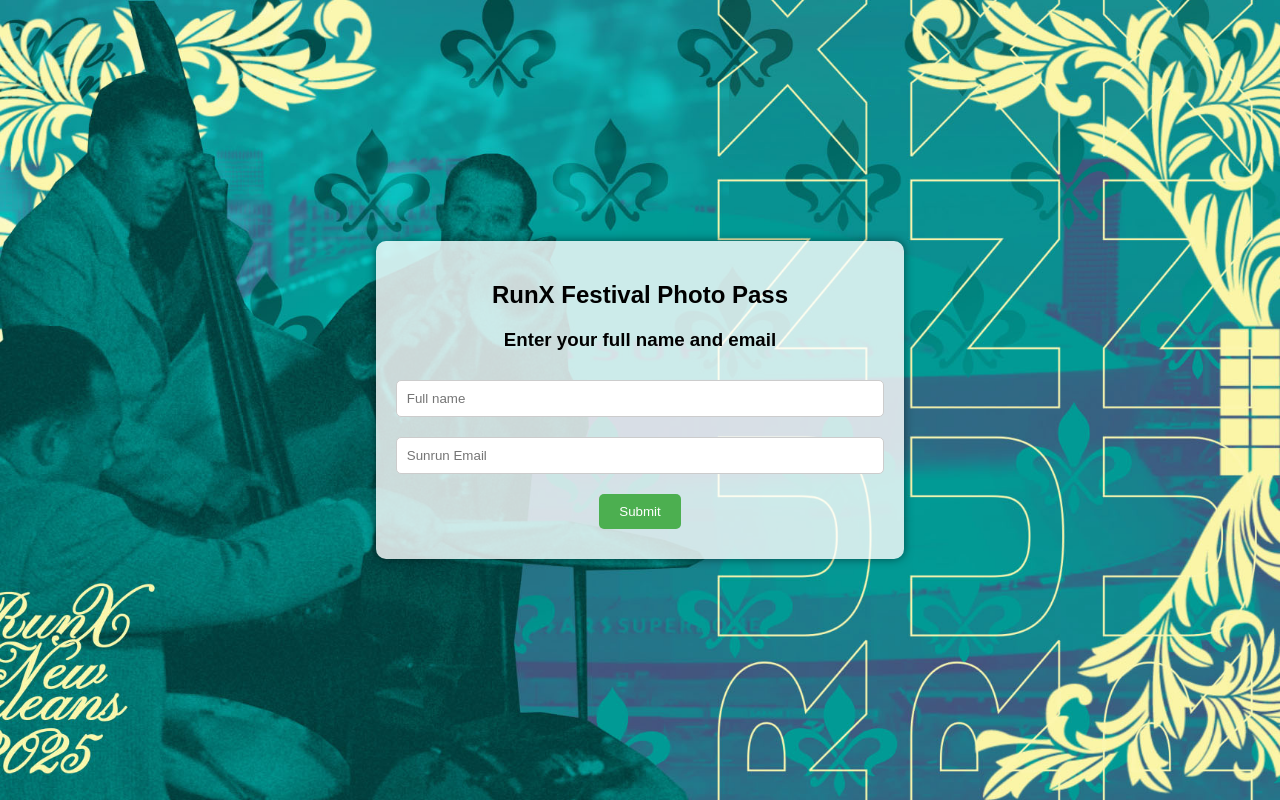
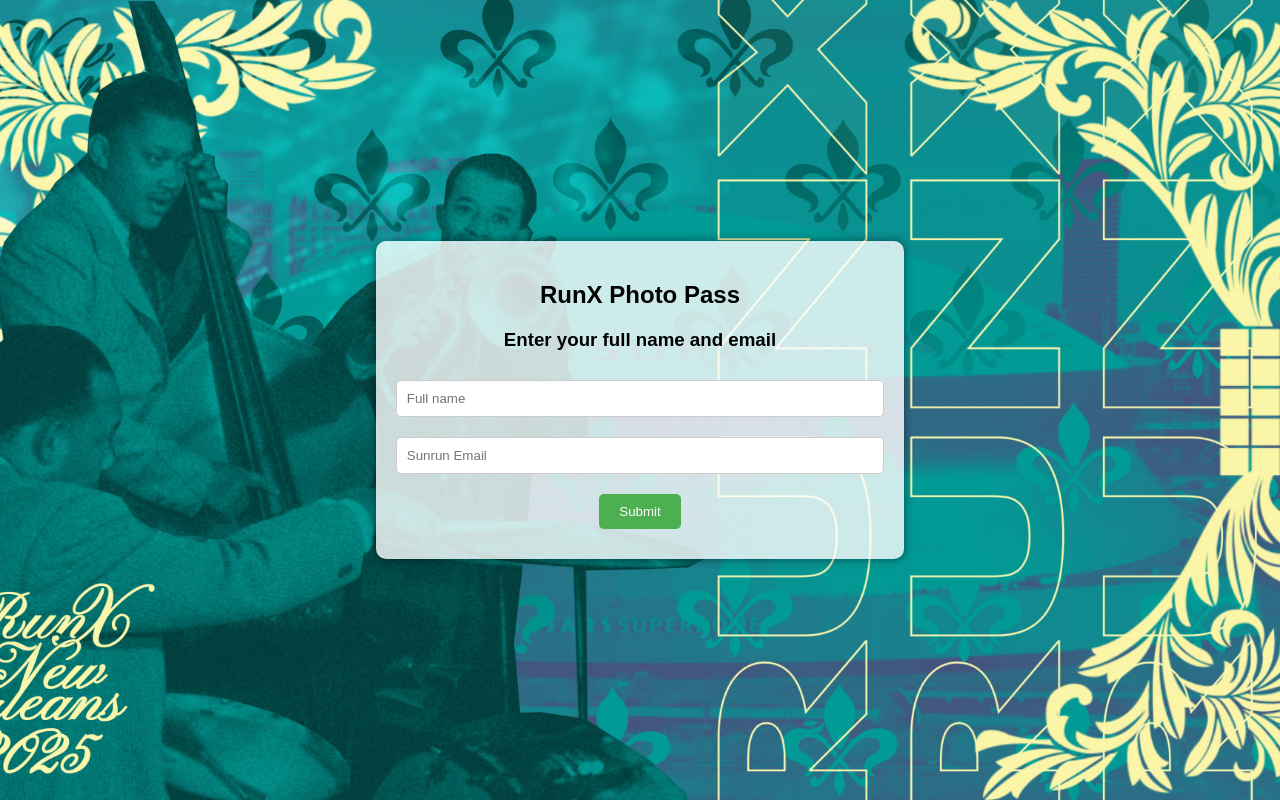
Before and after one commit to runxmedia/PhotoAssistantWeb, a plain HTML site: page index.html in a window 1280 px wide. Drawn offline with nearby package versions, Linux system fonts and the light colour scheme.

Commit message:
Update index.html

```diff
--- a/index.html
+++ b/index.html
@@ -77,7 +77,7 @@
 <body>
 
 <div id="form-container">
-    <h2>RunX Festival Photo Pass</h2>
+    <h2>RunX Photo Pass</h2>
     <h3>Enter your full name and email</h3>
     <form id="user-form">
         <input type="text" id="name" placeholder="Full name" required>
```
